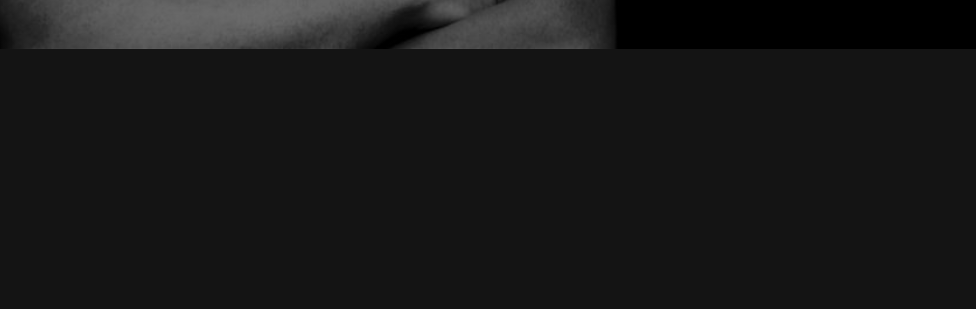
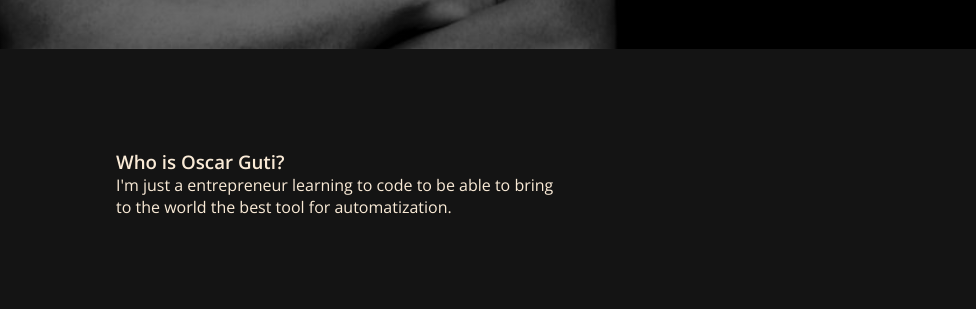
Before and after one commit to oscarpete/HTML-introduction, a plain HTML site: page index.html in a window 1280 px wide. Shown: the part 717-1026 px from the top of the page, 304-1280 px from the left. Before the commit the page ends 971 px from the top, so only its background shows below. Drawn offline with nearby package versions, Linux system fonts and the light colour scheme.

Commit message:
who am I

```diff
--- a/index.html
+++ b/index.html
@@ -25,7 +25,14 @@
       </div>
     </div>
   </main>
+  <div >
+    <div class="contenio">
+      <h3 >Who is Oscar Guti?</h3>
+      <p class="descripcion">
+        I'm just a entrepreneur learning to code to be able to bring to the world the best tool for automatization.
+      </p>
 
+    </div>
 
 
   <section class="photo">
```
